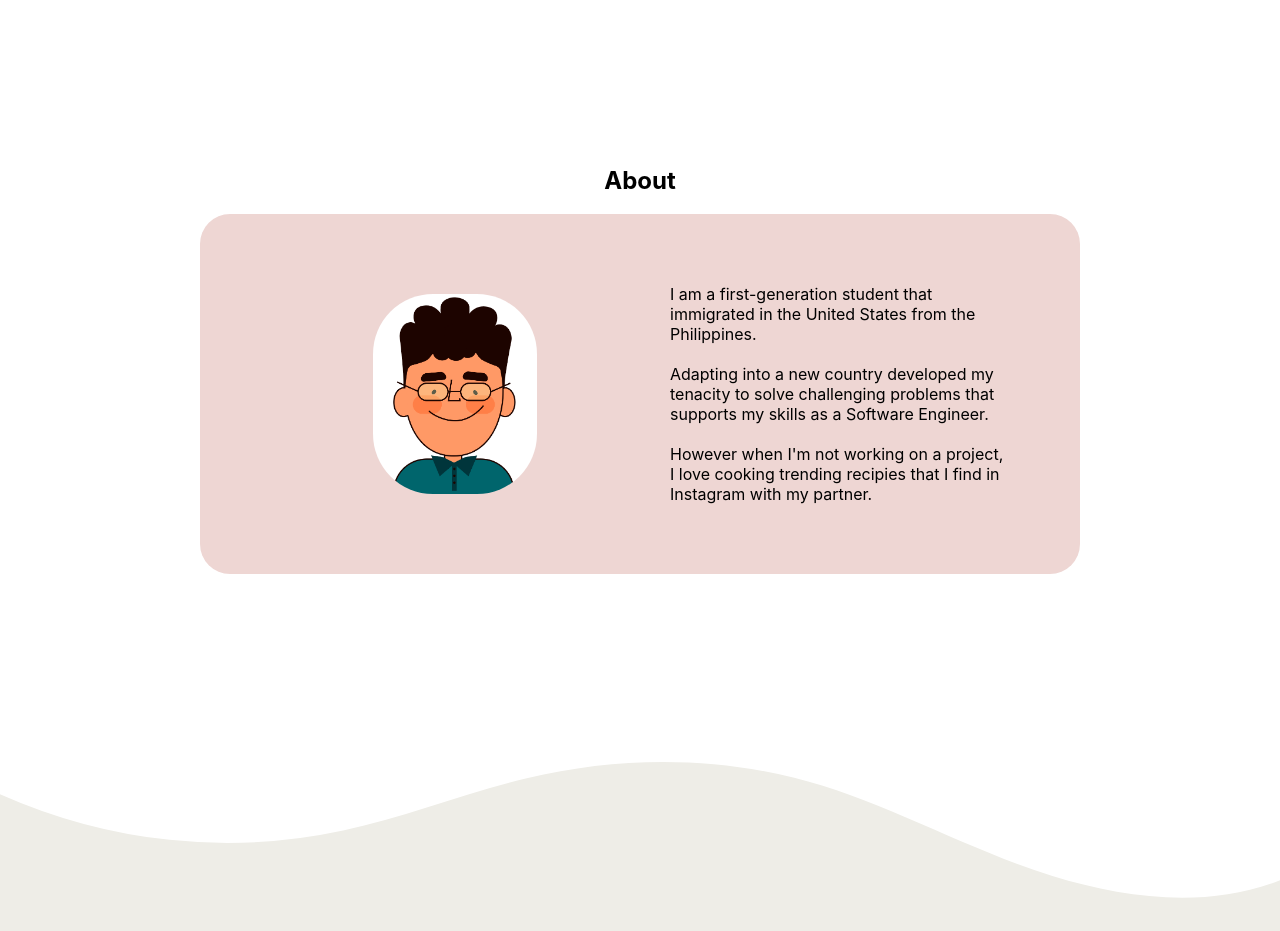
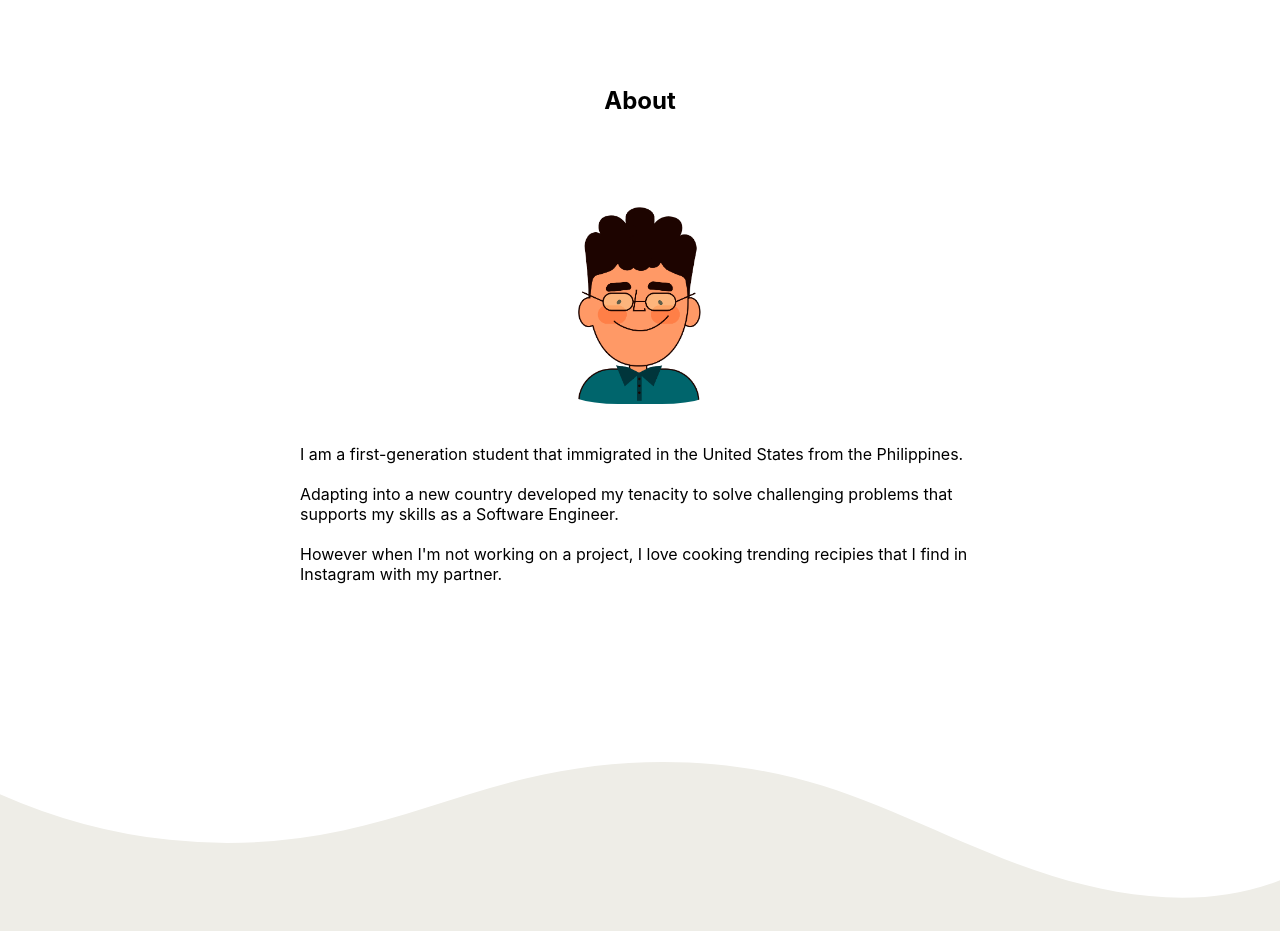
Before and after one commit to MekhiHart/portfolio, a React (Create React App) app: page / in a window 1280 px wide. Shown: the part 840-1771 px from the top of the page. Built offline with nearby package versions, Linux system fonts and the light colour scheme.

Commit message:
changed about from grid to flex

```diff
--- a/src/index.css
+++ b/src/index.css
@@ -329,14 +329,13 @@ nav a:hover:before {
 }
 
 #about--container--wrapper{
-  display: grid;
-  grid-template-columns: 1fr 1fr;
+  display: flex;
+  flex-direction: column;
   justify-items: center;
   align-items: center;
   padding:70px;
   margin: 0 200px;
   border-radius: 30px;
-  background-color: #EED6D3;
 
 
 }
@@ -346,6 +345,7 @@ nav a:hover:before {
   max-width: 200px;
   max-height: 200px;
   border-radius: 60px;
+  padding-bottom: 40px;
 }
 
 #about--container--wrapper > span{
```
